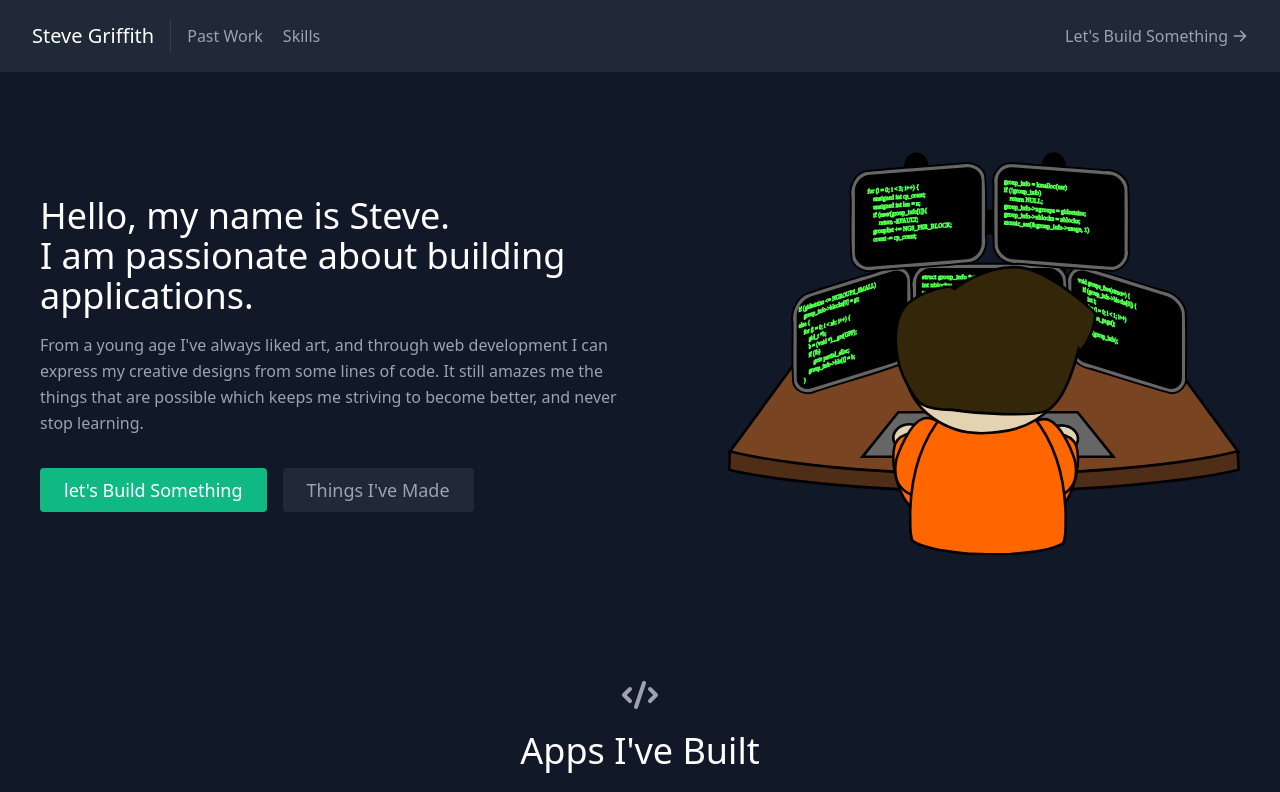
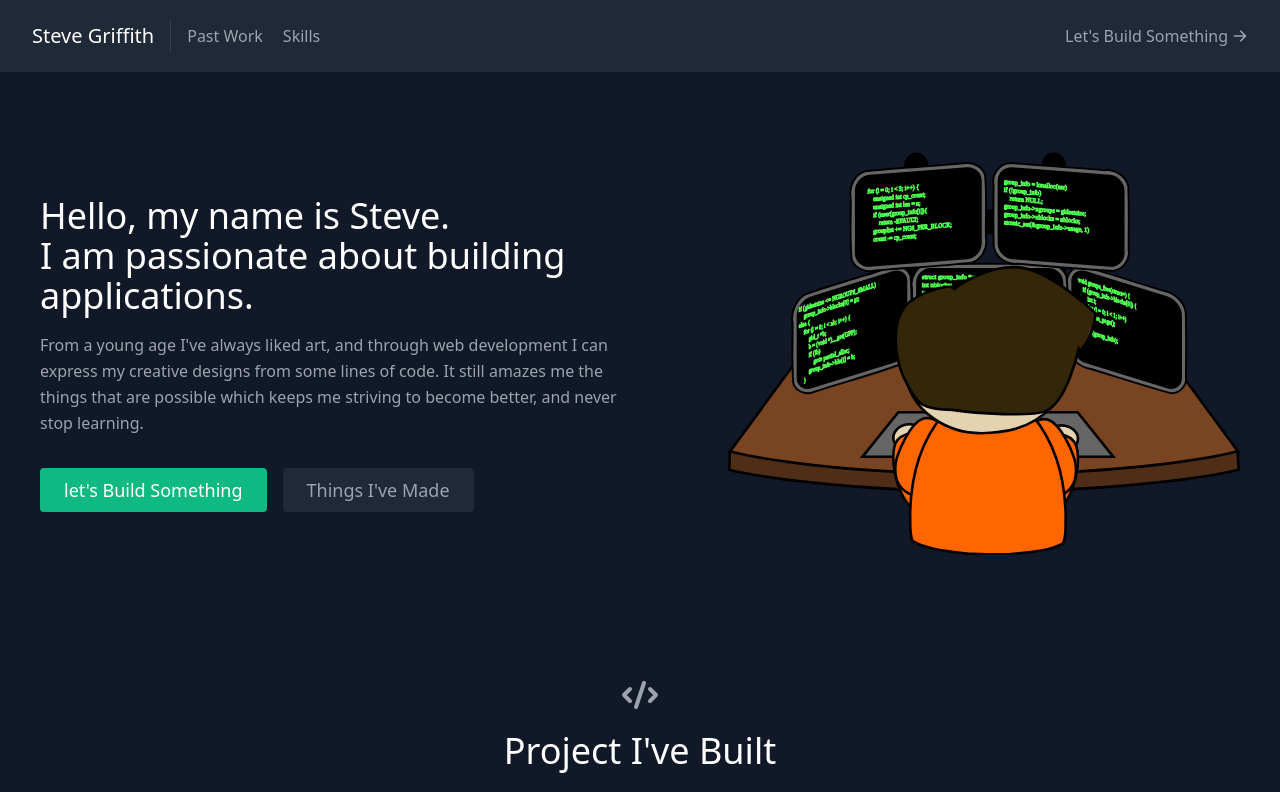
Before and after one commit to XGriffers/portfolio-code, a React (Create React App) app: page / in a window 1280 px wide. Shown: the top 792 px of the page. Built offline with nearby package versions, Linux system fonts and the light colour scheme.

Commit message:
changed projects section

```diff
--- a/public/index.html
+++ b/public/index.html
@@ -27,11 +27,11 @@
 
 <body>
 
-  <form name="contact" netlify netlify-honeypot="bot-field" hidden>
+  <!-- <form name="contact" netlify netlify-honeypot="bot-field" hidden>
     <input type="text" name="name" />
     <input type="email" name="email" />
     <textarea name="message"></textarea>
-  </form>
+  </form> -->
 
   <noscript>You need to enable JavaScript to run this app.</noscript>
   <div id="root"></div>
--- a/src/components/Projects.js
+++ b/src/components/Projects.js
@@ -8,7 +8,7 @@
         <div className="flex flex-col w-full mb-20">
           <CodeIcon className="mx-auto inline-block w-10 mb-4" />
           <h1 className="sm:text-4xl text-3xl font-medium title-font mb-4 text-white">
-            Apps I've Built
+            Project I've Built
           </h1>
           <p className="lg:w-2/3 mx-auto leading-relaxed text-base">
             Some fun little projects, each one has a purpose for demonstrating a new skill I've been working on.
```
